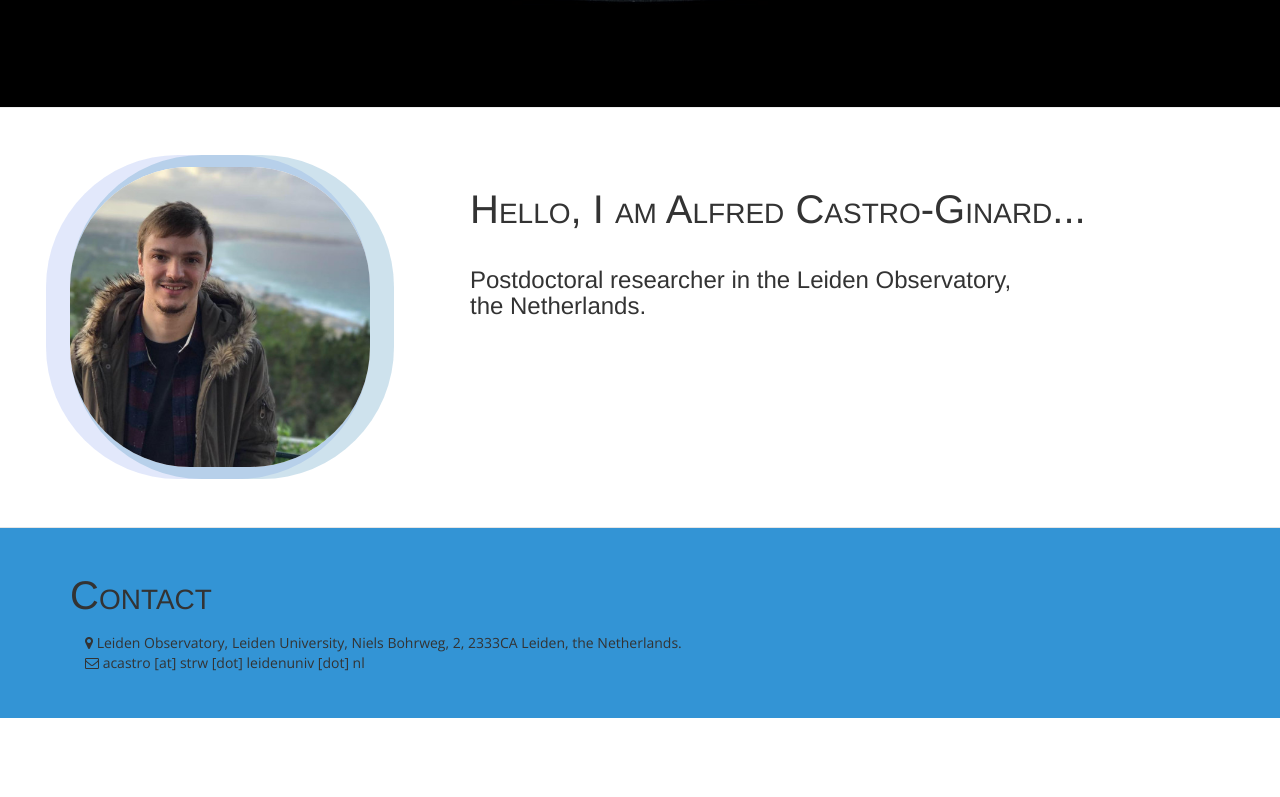
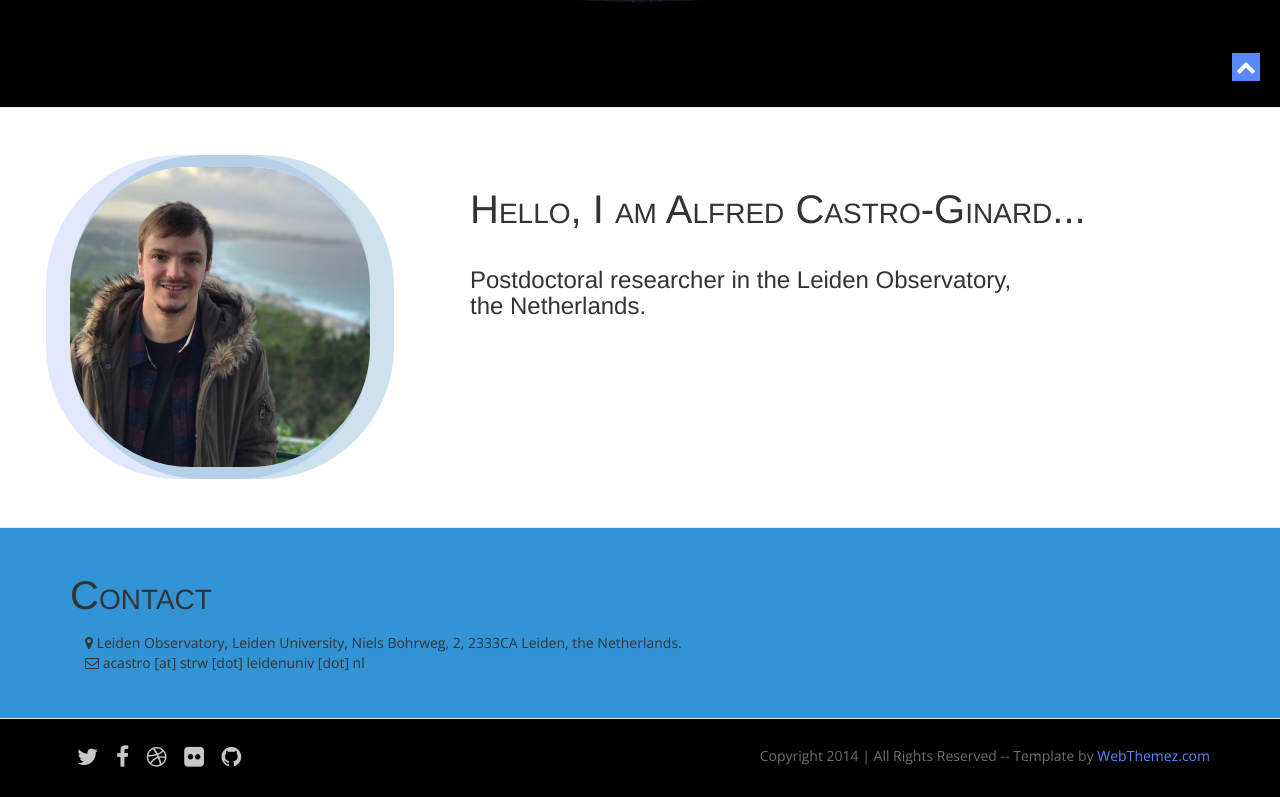
Before and after one commit to alfredcas/alfredcas.github.io, a plain HTML site: page index.html in a window 1280 px wide. Shown: the part 699-1496 px from the top of the page. Before the commit the page ends 1417 px from the top, so only its background shows below. Drawn offline with nearby package versions, Linux system fonts and the light colour scheme.

Commit message:
update website

```diff
--- a/index.html
+++ b/index.html
@@ -400,7 +400,7 @@
 </footer>
 
 <!--/.page-section-->
-<!--<footer class="copyright">
+<footer class="copyright">
   <div class="container">
     <div class="row">
       <div class="col-md-6">
@@ -410,7 +410,7 @@
     </div>
   </div>
 </footer>
-<a href="#top" class="topHome"><i class="fa fa-chevron-up fa-2x"></i></a> -->
+<a href="#top" class="topHome"><i class="fa fa-chevron-up fa-2x"></i></a>
 
 <!--[if lte IE 8]><script src="//ajax.googleapis.com/ajax/libs/jquery/1.11.0/jquery.min.js"></script><![endif]-->
 <script src="js/modernizr-latest.js"></script>
```
